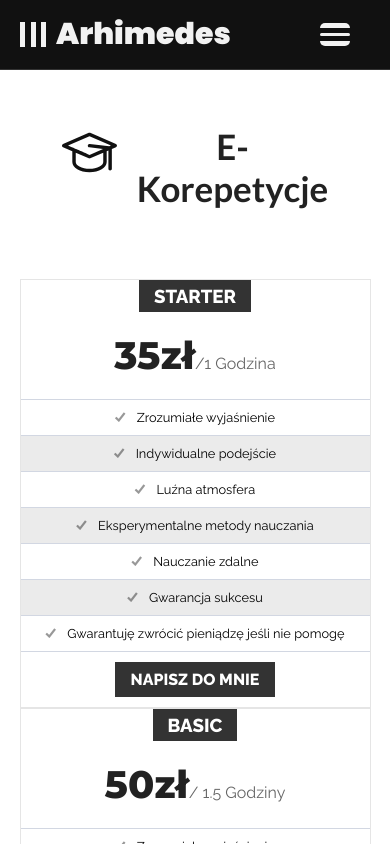
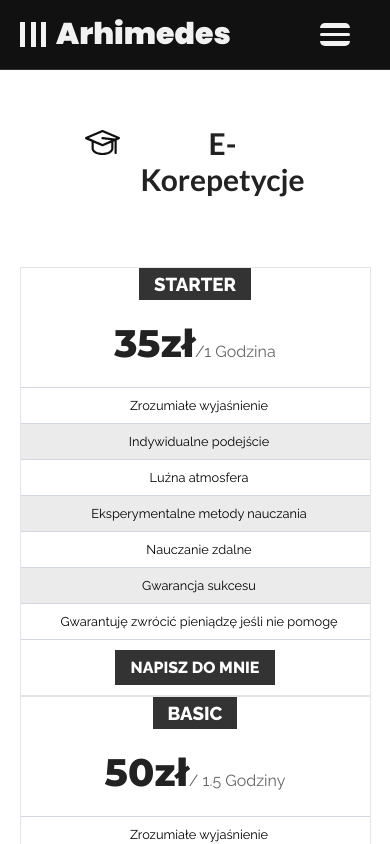
Before and after one commit to Illya1074/arhimedes, a React (Create React App) app: page /#/korepetycje in a window 390 px wide. Shown: the top 844 px of the page. Built offline with nearby package versions, Linux system fonts and the light colour scheme.

Commit message:
price box css 3

```diff
--- a/src/containers/Korepetycje/Korepetycje.css
+++ b/src/containers/Korepetycje/Korepetycje.css
@@ -1,4 +1,4 @@
-@import url(https://code.ionicframework.com/ionicons/2.0.1/css/ionicons.min.css);
+/* @import url(https://code.ionicframework.com/ionicons/2.0.1/css/ionicons.min.css); */
 @import url(https://fonts.googleapis.com/css?family=Raleway:400,500,800);
 @import url(https://fonts.googleapis.com/css?family=Montserrat:800);
 
@@ -23,15 +23,9 @@
     font-family: 'Lato', sans-serif;
 }
 
-@media (max-width: 700px){
-  .korepytecje-title-mail{
-    font-size: 20px;
-
-}
-
-  .korepetycje{
-    margin-bottom: 30px;
-  }
+.korepetycje-icon{
+  width: 55px;
+  height: 55px;
 }
 
 .korepetycje-flex{
@@ -58,6 +52,23 @@
     text-align: justify;
 }
 
+@media (max-width: 700px){
+
+  .korepetycje-icon{
+    width: 35px;
+    height: 35px;
+  }
+
+
+  .korepytecje-title-mail{
+    font-size: 20px;
+
+  }
+
+  .korepetycje{
+    margin-bottom: 30px;
+  }
+}
 
 @media (max-width: 900px){
     .korepytecje-title{
@@ -71,7 +82,7 @@
 
 @media (max-width: 700px){
     .korepytecje-title{
-        font-size: 35px;
+        font-size: 30px;
     }
     .korepytecje-content>div{
         font-size: 15px;
--- a/src/containers/Korepetycje/Korepetycje.js
+++ b/src/containers/Korepetycje/Korepetycje.js
@@ -47,7 +47,7 @@ const Korepetycje = () => {
                     <li><i className="ion-checkmark"> </i>Gwarancja sukcesu</li>
                     <li><i className="ion-checkmark"> </i>Gwarantuję zwrócić pieniądzę jeśli nie pomogę</li>
                     </ul>
-                    <div class="plan-select"><a href="https://www.instagram.com/__arhimedes__/">Napisz do mnie</a></div>
+                    <div className="plan-select"><a href="https://www.instagram.com/__arhimedes__/">Napisz do mnie</a></div>
                 </div>
                 <div className="plan">
                     <h3 className="plan-title">
@@ -63,7 +63,7 @@ const Korepetycje = () => {
                     <li><i className="ion-checkmark"> </i>Gwarancja sukcesu</li>
                     <li><i className="ion-checkmark"> </i>Gwarantuję zwrócić pieniądzę jeśli nie pomogę</li>
                     </ul>
-                    <div class="plan-select"><a href="https://www.instagram.com/__arhimedes__/">Napisz do mnie</a></div>
+                    <div className="plan-select"><a href="https://www.instagram.com/__arhimedes__/">Napisz do mnie</a></div>
                 </div>
                 <div className="plan featured">
                     <h3 className="plan-title">
@@ -79,7 +79,7 @@ const Korepetycje = () => {
                     <li><i className="ion-checkmark"> </i>Gwarancja sukcesu</li>
                     <li><i className="ion-checkmark"> </i>Gwarantuję zwrócić pieniądzę jeśli nie pomogę</li>
                     </ul>
-                    <div class="plan-select"><a href="https://www.instagram.com/__arhimedes__/">Napisz do mnie</a></div>
+                    <div className="plan-select"><a href="https://www.instagram.com/__arhimedes__/">Napisz do mnie</a></div>
                 </div>
 
             </div>
```
Also changed, not shown: 1 other file (tests, documents, lock files or other folders).
